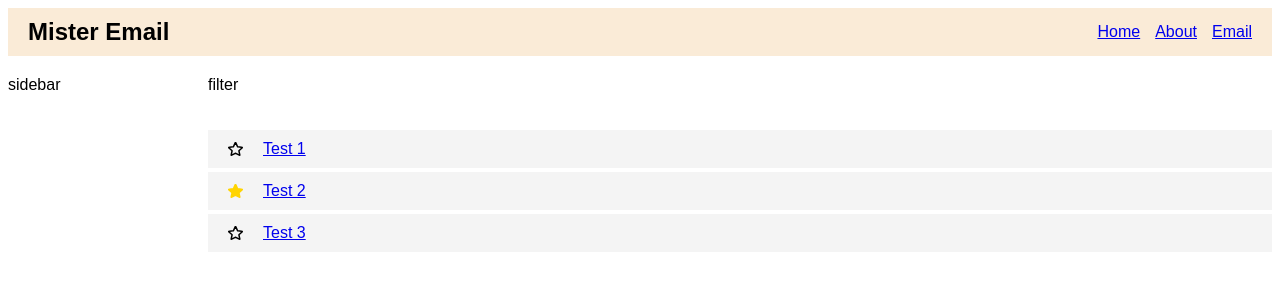
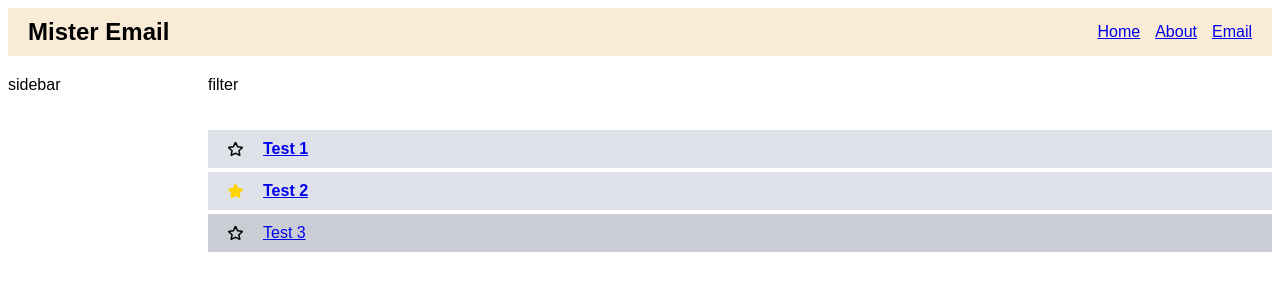
Before and after one commit to kerenduchan/kmail, a React (Vite) app: page /#/email in a window 1280 px wide. Shown: the top 300 px of the page. Built offline with nearby package versions, Linux system fonts and the light colour scheme.

Commit message:
different styling for read/unread email preview

```diff
--- a/src/assets/css/cmps/email-list.css
+++ b/src/assets/css/cmps/email-list.css
@@ -5,8 +5,3 @@
     flex-direction: column;
     gap: 4px;
 }
-
-.email-list li {
-    background-color: #f4f4f4;
-    padding: 10px 0px;
-}
--- a/src/assets/css/cmps/email-preview.css
+++ b/src/assets/css/cmps/email-preview.css
@@ -1,6 +1,14 @@
 .email-preview {
+    background-color: #dee1e8;
+    font-weight: bold;
+    padding: 10px 0px;
     display: flex;
     align-items: center;
+}
+
+.email-preview.read {
+    background-color: #cacdd3;
+    font-weight: 100;
 }
 
 .email-preview-star-img {
--- a/src/cmps/EmailPreview.jsx
+++ b/src/cmps/EmailPreview.jsx
@@ -10,7 +10,7 @@ export function EmailPreview({ email, onUpdateEmail }) {
     }
 
     return (
-        <article className="email-preview">
+        <article className={'email-preview' + (email.isRead ? ' read' : '')}>
             <img
                 className="email-preview-star-img"
                 src={
```
